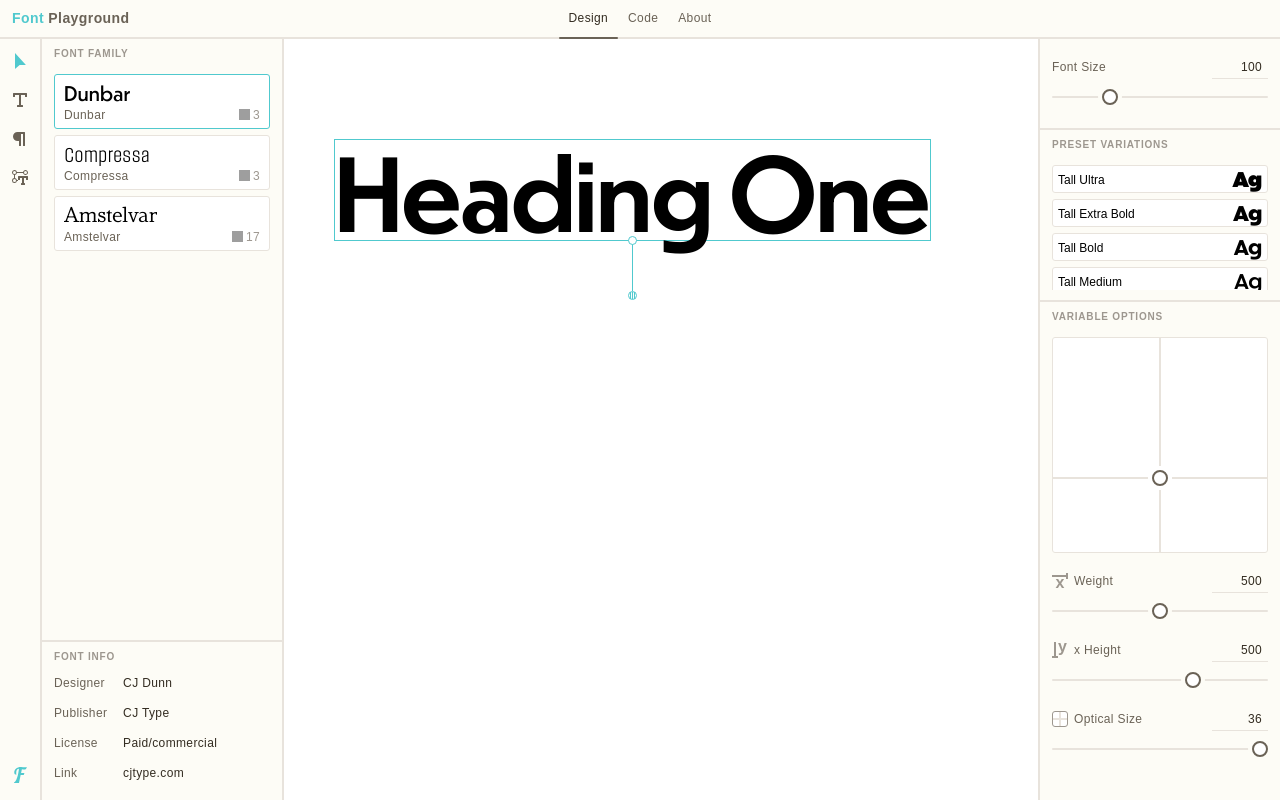
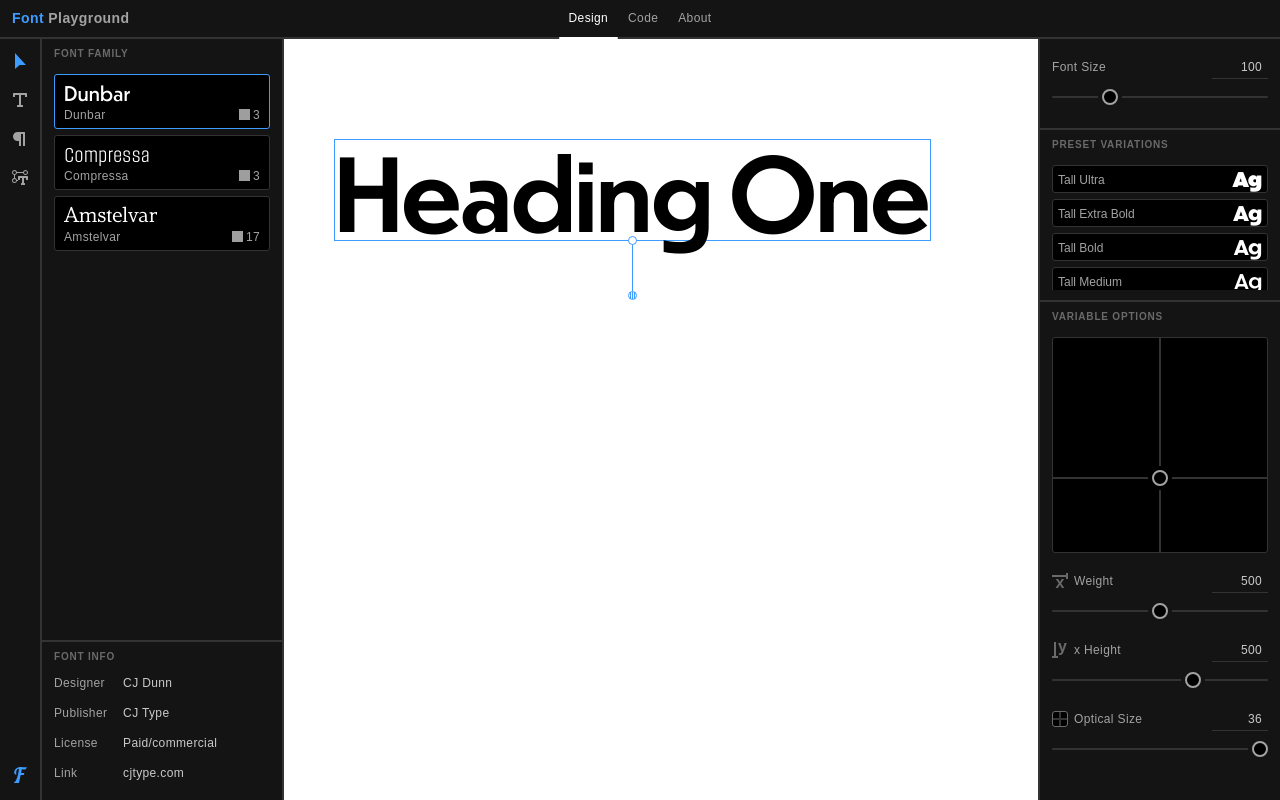
Before and after one commit to wentin/font-playground, a website: page index.html in a window 1280 px wide. Drawn offline with nearby package versions, Linux system fonts and the light colour scheme; grey boxes are pictures that could not be loaded; a web font is replaced by a local one.

Commit message:
dark theme

```diff
--- a/scss/style.scss
+++ b/scss/style.scss
@@ -1,4 +1,14 @@
 @import url("https://use.typekit.net/uqw8dxw.css");
+
+$A100: #3D9CFF;
+$G100: #000000;
+$G200: #141414;
+$G300: #333333;
+$G400: #6A6A6A;
+$G500: #A3A3A3;
+$G600: #CACACA;
+$G700: #FFFFFF;
+$vfColor: #3D9CFF;
 
 // $A100: #2680EB;
 // $G100: #FFFFFF;
@@ -9,15 +19,19 @@
 // $G600: #333333;
 // $G700: #000000;
 // $vfColor: #2680EB;
-$A100: #50C9CE;
-$G100: #FFFFFF;
-$G200: #FDFCF6;
-$G300: #E8E3DC;
-$G400: #9D978F;
-$G500: #6A6256;
-$G600: #332C21;
-$G700: #000000;
-$vfColor: #50C9CE;
+
+// $A100: #50C9CE;
+// $G100: #FFFFFF;
+// $G200: #FDFCF6;
+// $G300: #E8E3DC;
+// $G400: #9D978F;
+// $G500: #6A6256;
+// $G600: #332C21;
+// $G700: #000000;
+// $vfColor: #50C9CE;
+
+$textBackgroundColor: #FFFFFF;
+$textColor: #000000;
 $transition: 125ms ease-in-out;
 
 $sans: "omnes-pro", sans-serif;
@@ -539,7 +553,7 @@ input[type="range"] {
 }
 
 body {
-  background-color: $G100;
+  background-color: $textBackgroundColor;
   -webkit-font-smoothing: antialiased;
   -moz-osx-font-smoothing: grayscale;
   position: relative;
@@ -622,7 +636,7 @@ body {
 .badge-text {
   font-family: $sans;
   font-weight: 500;
-  color: $G400;
+  color: $G500;
   font-size: 12px;
   letter-spacing: 0.03em;
 }
@@ -659,6 +673,7 @@ body {
   }
   .tab {
     position: relative;
+    color: $G500;
     padding: 0 10px;
     line-height: 37px;
     height: 39px;
@@ -673,14 +688,14 @@ body {
       left: 0;
       height: 2px;
       border-radius: 1px;
-      background-color: $G500;
+      background-color: $G700;
       opacity: 0;
       transition: opacity 0.2s ease;
     }
 
     &.active {
       cursor: default;
-      color: $G600;
+      color: $G700;
 
       &:after {
         opacity: 1;
@@ -769,7 +784,8 @@ body {
   }
 }
 .canvas {
-  background-color: $G100;
+  background-color: $textBackgroundColor;
+  color: $textColor;
   height: calc(100vh - 39px);
   position: absolute;
   top: 39px;
@@ -821,6 +837,7 @@ body {
   .section.section-code {
     code {
       background-color: $G100;
+      color: $G700;
       border-radius: 3px;
       border: solid 1px $G300;
       display: block;
@@ -844,6 +861,8 @@ body {
   // left: 0;
   // top: 39px;
   // overflow: auto;
+  background-color: $textBackgroundColor;
+  color: $textColor;
   width: 600px;
   margin: 100px auto;
 }
@@ -877,6 +896,7 @@ body {
     white-space: nowrap;
     margin-bottom: 2px;
     font-family: $sans;
+    color: $G700;
   }
   .label-text {
     line-height: 15px;
@@ -906,6 +926,7 @@ body {
 }
 .variation-card {
   background-color: $G100;
+  color: $G500;
   border: 1px solid $G300;
   font-size: 12px;
   line-height: 28px;
@@ -926,6 +947,7 @@ body {
     float: right;
     margin-right: 5px;
     line-height: 26px;
+    color: $G700;
   }
 }
 .slider-2d {
```
Also changed, not shown: css/style.css, 1 other file.
